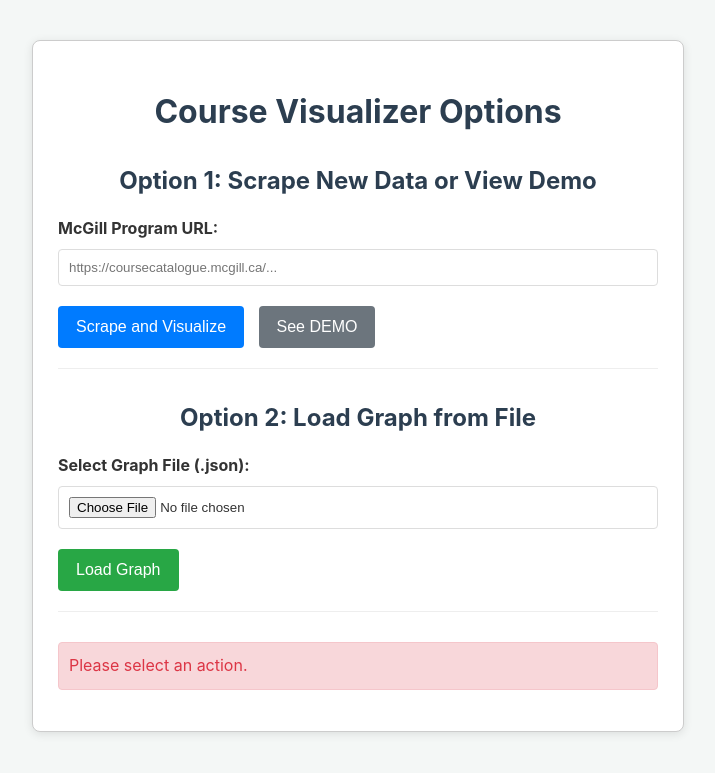
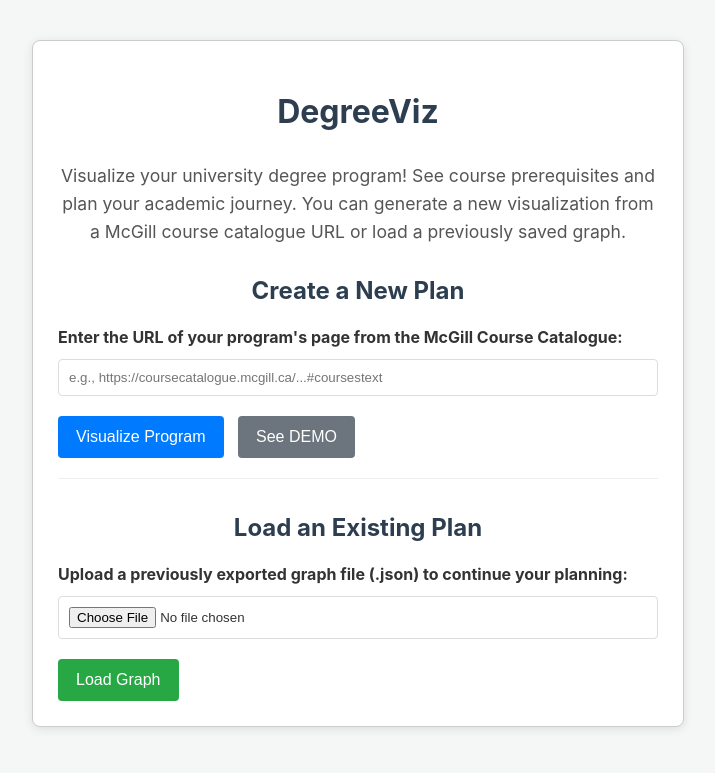
Before and after one commit to an-andrey/degreeViz, a Flask app: page / in a window 1280 px wide. Shown: the top 773 px of the page, without its empty margins (282-997 px from the left). Run offline with Flask 3, Linux system fonts and the light colour scheme.

Commit message:
UI changes and made website more intuitive

```diff
--- a/app.py
+++ b/app.py
@@ -65,252 +65,252 @@
 
 course_details_data = {
     "MATH 133": {
-        "title": "Linear Algebra and Geometry.",
+        "title": "Linear Algebra and Geometry",
         "credits": "3",
         "semesters_offered": "Fall"
     },
     "MATH 140": {
-        "title": "Calculus 1.",
+        "title": "Calculus 1",
         "credits": "3",
         "semesters_offered": "Winter"
     },
     "MATH 141": {
-        "title": "Calculus 2.",
+        "title": "Calculus 2",
         "credits": "4",
         "semesters_offered": "Fall and Winter"
     },
     "COMP 202": {
-        "title": "Foundations of Programming.",
+        "title": "Foundations of Programming",
         "credits": "3",
         "semesters_offered": "Fall"
     },
     "COMP 206": {
-        "title": "Introduction to Software Systems.",
+        "title": "Introduction to Software Systems",
         "credits": "3",
         "semesters_offered": "Winter"
     },
     "COMP 250": {
-        "title": "Introduction to Computer Science.",
+        "title": "Introduction to Computer Science",
         "credits": "3",
         "semesters_offered": "Fall"
     },
     "COMP 252": {
-        "title": "Honours Algorithms and Data Structures.",
+        "title": "Honours Algorithms and Data Structures",
         "credits": "3",
         "semesters_offered": "Fall and Winter"
     },
     "COMP 273": {
-        "title": "Introduction to Computer Systems.",
+        "title": "Introduction to Computer Systems",
         "credits": "3",
         "semesters_offered": "Winter"
     },
     "COMP 302": {
-        "title": "Programming Languages and Paradigms.",
+        "title": "Programming Languages and Paradigms",
         "credits": "3",
         "semesters_offered": "Fall"
     },
     "COMP 330": {
-        "title": "Theory of Computation.",
+        "title": "Theory of Computation",
         "credits": "3",
         "semesters_offered": "Fall and Winter"
     },
     "COMP 362": {
-        "title": "Honours Algorithm Design.",
+        "title": "Honours Algorithm Design",
         "credits": "3",
         "semesters_offered": "Fall"
     },
     "MATH 247": {
-        "title": "Honours Applied Linear Algebra.",
+        "title": "Honours Applied Linear Algebra",
         "credits": "3",
         "semesters_offered": "Winter"
     },
     "MATH 248": {
-        "title": "Honours Vector Calculus.",
+        "title": "Honours Vector Calculus",
         "credits": "3",
         "semesters_offered": "Winter"
     },
     "MATH 251": {
-        "title": "Honours Algebra 2.",
+        "title": "Honours Algebra 2",
         "credits": "3",
         "semesters_offered": "Winter"
     },
     "MATH 255": {
-        "title": "Honours Analysis 2.",
+        "title": "Honours Analysis 2",
         "credits": "3",
         "semesters_offered": "Fall"
     },
     "MATH 356": {
-        "title": "Honours Probability.",
+        "title": "Honours Probability",
         "credits": "3",
         "semesters_offered": "Fall and Winter"
     },
     "MATH 357": {
-        "title": "Honours Statistics.",
+        "title": "Honours Statistics",
         "credits": "3",
         "semesters_offered": "Fall and Winter"
     },
     "MATH 533": {
-        "title": "Regression and Analysis of Variance.",
+        "title": "Regression and Analysis of Variance",
         "credits": "4",
         "semesters_offered": "Fall"
     },
     "MATH 242": {
-        "title": "Analysis 1.",
+        "title": "Analysis 1",
         "credits": "3",
         "semesters_offered": "Winter"
     },
     "MATH 254": {
-        "title": "Honours Analysis 1.",
+        "title": "Honours Analysis 1",
         "credits": "3",
         "semesters_offered": "Winter"
     },
     "MATH 235": {
-        "title": "Algebra 1.",
+        "title": "Algebra 1",
         "credits": "3",
         "semesters_offered": "Fall"
     },
     "MATH 245": {
-        "title": "Honours Algebra 1.",
+        "title": "Honours Algebra 1",
         "credits": "3",
         "semesters_offered": "Winter"
     },
     "MATH 387": {
-        "title": "Honours Numerical Analysis.",
+        "title": "Honours Numerical Analysis",
         "credits": "3",
         "semesters_offered": "Winter"
     },
     "MATH 397": {
-        "title": "Honours Matrix Numerical Analysis.",
+        "title": "Honours Matrix Numerical Analysis",
         "credits": "3",
         "semesters_offered": "Fall"
     },
     "MATH 523": {
-        "title": "Generalized Linear Models.",
+        "title": "Generalized Linear Models",
         "credits": "4",
         "semesters_offered": "Fall and Winter"
     },
     "MATH 524": {
-        "title": "Nonparametric Statistics.",
+        "title": "Nonparametric Statistics",
         "credits": "4",
         "semesters_offered": "Fall and Winter"
     },
     "MATH 525": {
-        "title": "Sampling Theory and Applications.",
+        "title": "Sampling Theory and Applications",
         "credits": "4",
         "semesters_offered": "Winter"
     },
     "MATH 527D1": {
-        "title": "Statistical Data Science\n Practicum.",
+        "title": "Statistical Data Science\n Practicum",
         "credits": "3",
         "semesters_offered": "Winter"
     },
     "MATH 527D2": {
-        "title": "Statistical Data Science\n Practicum.",
+        "title": "Statistical Data Science\n Practicum",
         "credits": "3",
         "semesters_offered": "Fall"
     },
     "MATH 556": {
-        "title": "Mathematical Statistics 1.",
+        "title": "Mathematical Statistics 1",
         "credits": "4",
         "semesters_offered": "Winter"
     },
     "MATH 557": {
-        "title": "Mathematical Statistics 2.",
+        "title": "Mathematical Statistics 2",
         "credits": "4",
         "semesters_offered": "Fall"
     },
     "MATH 558": {
-        "title": "Design of Experiments.",
+        "title": "Design of Experiments",
         "credits": "4",
         "semesters_offered": "Fall and Winter"
     },
     "MATH 559": {
-        "title": "Bayesian Theory and Methods.",
+        "title": "Bayesian Theory and Methods",
         "credits": "4",
         "semesters_offered": "Fall and Winter"
     },
     "MATH 350": {
-        "title": "Honours Discrete Mathematics\n.",
+        "title": "Honours Discrete Mathematics\n",
         "credits": "3",
         "semesters_offered": "Fall"
     },
     "MATH 352": {
-        "title": "Problem Seminar.",
+        "title": "Problem Seminar",
         "credits": "1",
         "semesters_offered": "Fall"
     },
     "MATH 454": {
-        "title": "Honours Analysis 3.",
+        "title": "Honours Analysis 3",
         "credits": "3",
         "semesters_offered": "Winter"
     },
     "MATH 462": {
-        "title": "Machine Learning\n.",
+        "title": "Machine Learning\n",
         "credits": "3",
         "semesters_offered": "Fall and Winter"
     },
     "MATH 545": {
-        "title": "Introduction to Time Series Analysis.",
+        "title": "Introduction to Time Series Analysis",
         "credits": "4",
         "semesters_offered": "Fall and Winter"
     },
     "MATH 563": {
-        "title": "Honours Convex Optimization\n.",
+        "title": "Honours Convex Optimization\n",
         "credits": "4",
         "semesters_offered": "Fall"
     },
     "MATH 578": {
-        "title": "Numerical Analysis 1.",
+        "title": "Numerical Analysis 1",
         "credits": "4",
         "semesters_offered": "Winter"
     },
     "MATH 587": {
-        "title": "Advanced Probability Theory 1.",
+        "title": "Advanced Probability Theory 1",
         "credits": "4",
         "semesters_offered": "Fall and Winter"
     },
     "MATH 594": {
-        "title": "Topics in Mathematics and Statistics\n.",
+        "title": "Topics in Mathematics and Statistics\n",
         "credits": "4",
         "semesters_offered": "Fall and Winter"
     },
     "COMP 424": {
-        "title": "Artificial Intelligence.",
+        "title": "Artificial Intelligence",
         "credits": "3",
         "semesters_offered": "Fall"
     },
     "COMP 462": {
-        "title": "Computational Biology Methods.",
+        "title": "Computational Biology Methods",
         "credits": "3",
         "semesters_offered": "Winter"
     },
     "COMP 540": {
-        "title": "Matrix Computations.",
+        "title": "Matrix Computations",
         "credits": "4",
         "semesters_offered": "Fall and Winter"
     },
     "COMP 547": {
-        "title": "Cryptography and Data Security.",
+        "title": "Cryptography and Data Security",
         "credits": "4",
         "semesters_offered": "Fall"
     },
     "COMP 551": {
-        "title": "Applied Machine Learning.",
+        "title": "Applied Machine Learning",
         "credits": "4",
         "semesters_offered": "Fall and Winter"
     },
     "COMP 552": {
-        "title": "Combinatorial Optimization.",
+        "title": "Combinatorial Optimization",
         "credits": "4",
         "semesters_offered": "Fall"
     },
     "COMP 564": {
-        "title": "Advanced Computational Biology Methods and Research.",
+        "title": "Advanced Computational Biology Methods and Research",
         "credits": "0-3",
         "semesters_offered": "Fall"
     },
     "COMP 567": {
-        "title": "Discrete Optimization 2.",
+        "title": "Discrete Optimization 2",
         "credits": "3",
         "semesters_offered": "Winter"
     }
@@ -319,10 +319,10 @@
 def parse_semester_to_color(semester_text):
     if not isinstance(semester_text, str): return "grey"
     text = semester_text.lower()
-    if "fall and winter" in text or "autumn and winter" in text: return "purple"
-    if "fall" in text or "autumn" in text: return "orange"
-    if "winter" in text: return "blue"
-    if "summer" in text: return "green"
+    if "fall and winter" in text: return "DarkOrchid"
+    if "fall" in text: return "Coral"
+    if "winter" in text: return "CornFlowerBlue"
+    if "summer" in text: return "Gold"
     return "LightGray"
 
 @app.route('/demo')
@@ -463,9 +463,9 @@
     if action == "See DEMO":
         return redirect(url_for('index'))
 
-    elif action == "Scrape and Visualize":
+    elif action == "Visualize Program":
         if not (url and url.startswith("https://coursecatalogue.mcgill.ca/en/undergraduate/") and url.endswith("/#coursestext")):
-            return render_template("scrape_form.html", error="Make sure to provide a valid McGill course page url.")
+            return render_template("scrape_form.html", error="Make sure to provide a valid McGill course page url. You can find it at the <a href='https://coursecatalogue.mcgill.ca/en/undergraduate/'>Course Catalogue</a> and choose your program!")
 
         infos = scraper.scrape_data(url)
 
@@ -508,8 +508,14 @@
 
 
     else:
-        # Default action if no specific button was identified or form submitted without action
-        return render_template('scrape_form.html', error="Please select an action.")
+        # Default action if no specific button was identified (e.g. initial GET request)
+        # OR if form submitted without a recognized action
+        if request.method == 'GET' and action is None:
+            # This is an initial GET request to the form, no error needed
+            return render_template('scrape_form.html')
+        else:
+            # This could be a GET with an unknown action or some other case
+            return render_template('scrape_form.html', error="Please select a valid action.")
 
 if __name__ == '__main__':
     port = int(os.environ.get("PORT", 5000))
--- a/scraper.py
+++ b/scraper.py
@@ -28,7 +28,7 @@
 
         #finding all the titles:
         titles_list = soup.find_all("p", class_="bubbledrawer__title")
-        titles_list = [title.get_text(strip=True) for title in titles_list]
+        titles_list = [title.get_text(strip=True)[:-1] for title in titles_list]
 
         #finding all the descriptions:
         desc_list = soup.find_all("p", class_="bubbledrawer__desc")
@@ -51,6 +51,9 @@
         coreq_text = ""
 
         info_div = soup.find("div", class_="text detail-note_text margin--default")
+        if not info_div:
+            return ["",""]
+
         li_list = info_div.find_all("li")
 
         for li in li_list:
--- a/static/js/scripts.js
+++ b/static/js/scripts.js
@@ -131,7 +131,7 @@
       hover: true,
       zoomView: true,
       tooltipDelay: 200,
-      navigationButtons: false,
+      navigationButtons: true,
       keyboard: true,
     },
     manipulation: {
--- a/templates/index.html
+++ b/templates/index.html
@@ -4,6 +4,7 @@
     <meta charset="UTF-8">
     <meta name="viewport" content="width=device-width, initial-scale=1.0">
     <title>DegreeViz</title>
+    <link rel="icon" href="{{ url_for('static', filename='favicon.png') }}" type="image/png">
     <link rel="stylesheet" href="{{ url_for('static', filename='css/style.css') }}">
     <script type="text/javascript" src="https://unpkg.com/vis-network/standalone/umd/vis-network.min.js"></script>
 </head>
@@ -34,6 +35,11 @@
         <div id="courseNetwork"></div>
     </div>
 
+    <footer>
+        <p>Due to ambiguous prerequisites in the Course Catalogue, some prerequisites might be incorrect or missing,
+             please always double check with <a href="https://coursecatalogue.mcgill.ca/courses/">McGill's Course Catalogue</a> to ensure correct information.</p>
+    </footer>
+
     <script type="text/javascript">
         // Pass Flask data to JavaScript global variables
         const prereqsData = {{ prereqs|tojson }};
--- a/templates/scrape_form.html
+++ b/templates/scrape_form.html
@@ -4,6 +4,7 @@
     <meta charset="UTF-8">
     <meta name="viewport" content="width=device-width, initial-scale=1.0">
     <title>DegreeViz</title>
+    <link rel="icon" href="{{ url_for('static', filename='favicon.png') }}" type="image/png">
     <link rel="stylesheet" href="{{ url_for('static', filename='css/style.css') }}">
     <style>
         body { font-family: -apple-system, BlinkMacSystemFont, "Segoe UI", Roboto, "Helvetica Neue", Arial, sans-serif; margin: 0; padding: 20px; background-color: #f4f7f6; color: #333; }
@@ -11,8 +12,8 @@
         label { display: block; margin-bottom: 8px; font-weight: bold; color: #333; }
         input[type="url"], input[type="text"], input[type="file"] { width: 100%; padding: 10px; margin-bottom: 20px; box-sizing: border-box; border: 1px solid #ddd; border-radius: 4px; }
         input[type="submit"], .action-button { padding: 12px 18px; color: white; border: none; border-radius: 4px; cursor: pointer; margin-right: 10px; font-size: 1em; }
-        input[type="submit"][value="Scrape and Visualize"] { background-color: #007bff; }
-        input[type="submit"][value="Scrape and Visualize"]:hover { background-color: #0056b3; }
+        input[type="submit"][value="Visualize Program"] { background-color: #007bff; }
+        input[type="submit"][value="Visualize Program"]:hover { background-color: #0056b3; }
         input[type="submit"][value="See DEMO"] { background-color: #6c757d; }
         input[type="submit"][value="See DEMO"]:hover { background-color: #545b62; }
         .action-button#loadGraphBtn { background-color: #28a745; }
@@ -23,6 +24,26 @@
         h1, h2 { color: #2c3e50; text-align: center;}
         h1 { margin-bottom: 25px;}
         h2 { margin-bottom: 15px; font-size: 1.5em;}
+
+        /* Mobile-friendly adjustments */
+        @media (max-width: 768px) {
+            .container {
+                margin: 10px;
+                padding: 15px;
+                width: auto; /* Allow it to take available width */
+            }
+            input[type="submit"], .action-button {
+                display: block; /* Stack buttons */
+                width: 100%;    /* Make buttons full width */
+                margin-right: 0;
+                margin-bottom: 10px; /* Add space between stacked buttons */
+            }
+            input[type="submit"]:last-of-type, .action-button:last-of-type {
+                margin-bottom: 0; /* No margin for the last button in a group */
+            }
+            h1 { font-size: 1.8em; }
+            h2 { font-size: 1.3em; }
+        }
     </style>
 </head>
 <!-- Google tag (gtag.js) -->
@@ -36,26 +57,27 @@
 </script>
 <body>
     <div class="container">
-        <h1>Course Visualizer Options</h1>
+        <h1>DegreeViz</h1>
+        <p class="site-description" style="text-align: center; margin-bottom: 25px; font-size: 1.1em; color: #555;">
+            Visualize your university degree program! See course prerequisites and plan your academic journey.
+            You can generate a new visualization from a McGill course catalogue URL or load a previously saved graph.
+        </p>
 
         <div class="form-section">
-            <h2>Option 1: Scrape New Data or View Demo</h2>
+            <h2>Create a New Plan</h2>
             <form id="scrapeForm" action="{{ url_for('scrape_route') }}" method="GET">
-                <label for="url">McGill Program URL:</label>
-                <input type="url" id="url" name="url" placeholder="https://coursecatalogue.mcgill.ca/...">
+                <label for="url">Enter the URL of your program's page from the McGill Course Catalogue:</label>
+                <input type="url" id="url" name="url" placeholder="e.g., https://coursecatalogue.mcgill.ca/...#coursestext" required>
 
-                <!-- <label for="major">Your Major (e.g., Mathematics, Computer Science):</label>
-                <input type="text" id="major" name="major" placeholder="Enter your major"> -->
-
-                <input type="submit" id="scrapeButton" name="action" value="Scrape and Visualize">
+                <input type="submit" id="scrapeButton" name="action" value="Visualize Program">
                 <input type="submit" id="demoButton" name="action" value="See DEMO">
             </form>
         </div>
 
         <div class="form-section">
-            <h2>Option 2: Load Graph from File</h2>
+            <h2>Load an Existing Plan</h2>
             <form id="loadForm" action="{{ url_for('scrape_route') }}" method="POST" enctype="multipart/form-data">
-                <label for="graphFile">Select Graph File (.json):</label>
+                <label for="graphFile">Upload a previously exported graph file (.json) to continue your planning:</label>
                 <input type="file" id="graphFile" name="graphFile" accept=".json" required>
                 <input type="hidden" name="action" value="Load Graph">
                 <button type="submit" id="loadGraphBtn" class="action-button">Load Graph</button>
@@ -63,7 +85,7 @@
         </div>
 
         {% if error %}
-            <p class="error">{{ error }}</p>
+            <p class="error">{{ error | safe }}</p>
         {% endif %}
     </div>
 
```
Also changed, not shown: static/css/style.css (+53 -0 lines), static/favicon.png (added).
